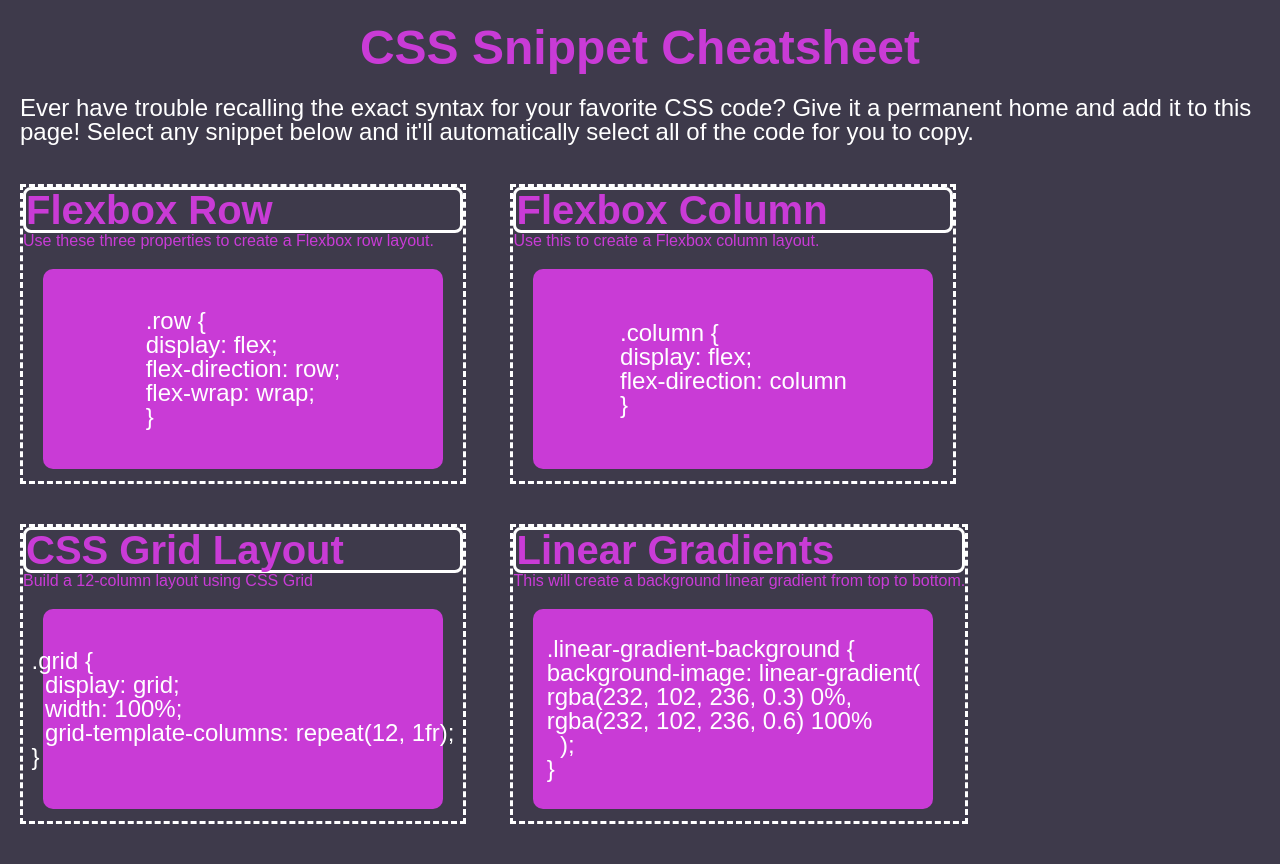
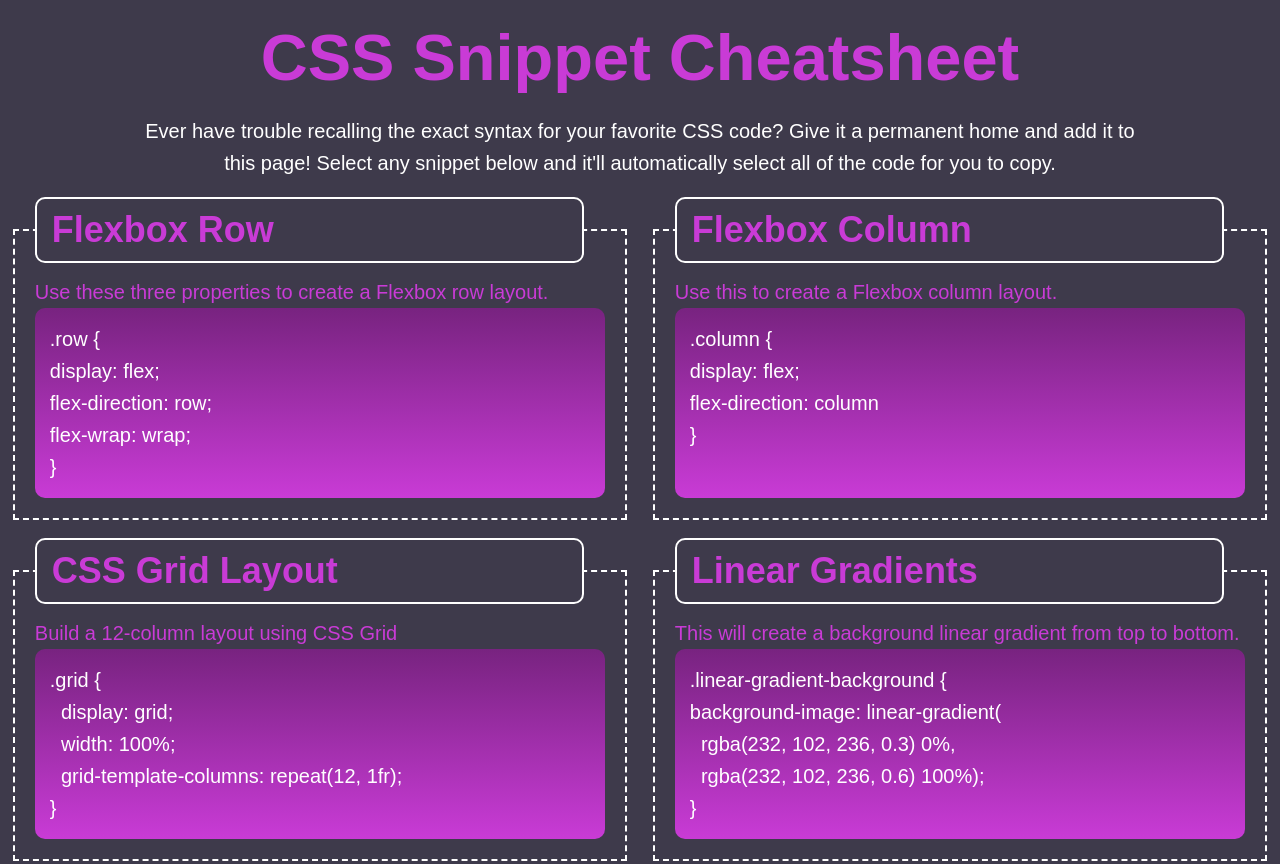
Before and after one commit to richiethie/css-snippets, a plain HTML site: page index.html in a window 1280 px wide. Shown: the top 864 px of the page. Drawn offline with Linux system fonts and the light colour scheme.

Commit message:
Added gradient styles and display cards to website using CSS

```diff
--- a/css/style.css
+++ b/css/style.css
@@ -5,85 +5,93 @@
     --borderRadius: 10px;
 }
 
-* {
-
+body {
+    background-color: var(--backgroundColor);
+    color: white;
+    font-size: 20px;
+    line-height: 32px;
 }
 
-body {
-    background-color: var(--backgroundColor);
+header {
+    text-align: center;
 }
 
-p {
+.page-title{
+    color: var(--containerColor);
+    font-size: 65px;
+    margin: 25px 0;
+    line-height: 65px;
+}
+
+header p {
+    margin: 0 auto 50px ;
+    max-width: 1000px;
+}
+
+.row {
+    display: flex;
+    align-items: stretch;
+    flex-wrap: wrap;
+    gap: 2%;
+}
+
+.justify-center {
+    justify-content: center;
+}
+
+.card-column {
+    width: 31%;
+    background-color: var(--backgroundColor);
+    margin-bottom: 50px;
+}
+
+.card {
+    display: flex;
+    flex-direction: column;
+    border: 2px dashed var(--textColor);
+    padding: 20px;
+    position: relative;
+    height: 100%;
+}
+
+.card h2, .card p {
     color: var(--containerColor);
 }
 
-h1 {
-    font-size: 300%;
-    display: flex;
-    align-items: center;
-    justify-content: center;
-    margin: 24px;
+.card h2 {
+    font-size: 36px;
+    border: 2px solid var(--textColor);
+    padding: 15px;
+    border-radius: var(--borderRadius);
+    position: absolute;
+    top: -34px;
+    background-color: var(--backgroundColor);
+    width: 90%;
 }
 
-h1, h2, h3 .card-body{
-    color: var(--containerColor);
-}
-
-header p, .code-block {
-    color: var(--textColor);
-    font-size: 150%;
-    display: flex;
-    justify-content: center;
-    align-items: center;
-    margin: 20px;
-}
-
-.card-column {
-    display: inline-flex;
-    flex-wrap: row wrap;
-    justify-content: space-evenly;
-    border: dashed var(--textColor);
-    height: 300px;
-    margin: 20px;
-    height: 300px;
-    max-width: 100%;
-}
-
-.card-header {
-    font-size: 250%;
-    display: flex;
-    flex-direction: row;
-    position: relative;
-    border: solid var(--textColor);
-    border-radius: var(--borderRadius);
+.card p {
+    margin-top: 25px;
 }
 
 .code-block {
-    background-color: var(--containerColor);
+    background: linear-gradient(rgb(120, 35, 128), var(--containerColor));
     border-radius: var(--borderRadius);
-    display: flex;
-    height: 200px;
-    width: 400px;
-
+    padding: 15px;
+    white-space: pre-wrap;
+    flex: 1;
 }
 
-.linear-gradient-background {
-    background-image: linear-gradient(
-    rgba(232, 102, 236, 0.3) 0%,
-    rgba(232, 102, 236, 0.6) 100%
-      );
+@media (max-width: 1550px) {
+    .card-column {
+        width: 48%;
     }
-
-.code-card .card-header {
-    border-radius: 8px;
-    transition: all 0.5s ease-in-out;
 }
 
-.code-card .card-header {
-    border-radius: 8px;
-    transition: all 0.5s ease-in-out;
+@media (max-width: 930px) {
+    body {
+        padding: 15px;
+    }
+    .card-column {
+        width: 100%;
+    }
 }
-
-@media screen and (max-width: 992px) {
-
-}
```
Also changed, not shown: index.html (+3 -6 lines).
